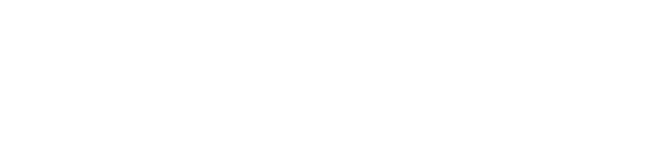
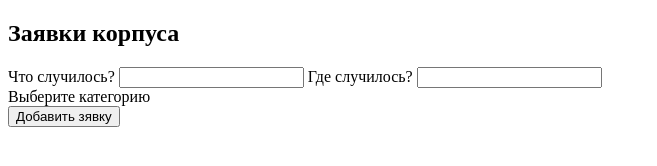
Before and after one commit to feltonkalt/js-control-ticket-board, a plain HTML site: page index.html in a window 1280 px wide. Shown: the whole page, without its empty margins (0-657 px from the left). Drawn offline with Linux system fonts and the light colour scheme.

Commit message:
add field for input and select category

```diff
--- a/index.html
+++ b/index.html
@@ -1,5 +1,6 @@
 <!DOCTYPE html>
 <html lang="ru">
+
 <head>
     <meta charset="UTF-8">
     <meta http-equiv="X-UA-Compatible" content="IE=edge">
@@ -8,7 +9,22 @@
     <link rel="stylesheet" href="index.css">
     <script src="index.js" defer></script>
 </head>
+
 <body>
 
+    <section>
+        <h1> Заявки корпуса</h1>
+        <label for="inputTitle"> Что случилось?</label>
+        <input type="text" id="inputTitle">
+
+        <label for="inputRoom"> Где случилось?</label>
+        <input type="text" id="inputRoom">
+
+       <section id="selectCategory"> Выберите категорию</section>
+
+        <button id="AddTicketBtn"> Добавить зявку</button>
+    </section>
+
 </body>
+
 </html>
--- a/index.js
+++ b/index.js
@@ -2,4 +2,4 @@ const tickets = [
     { titles: 'Проектор не включается', room: '203', category: 'Оборудование', done: false, },
     { titles: 'Не закрывается окно', room: '105', category: 'Аудитория', done: false, },
     { titles: 'В коридоре не горит свет', room: 'Коридор, 2й этаж', category: 'Другое', done: true, },
-]
+];
```
